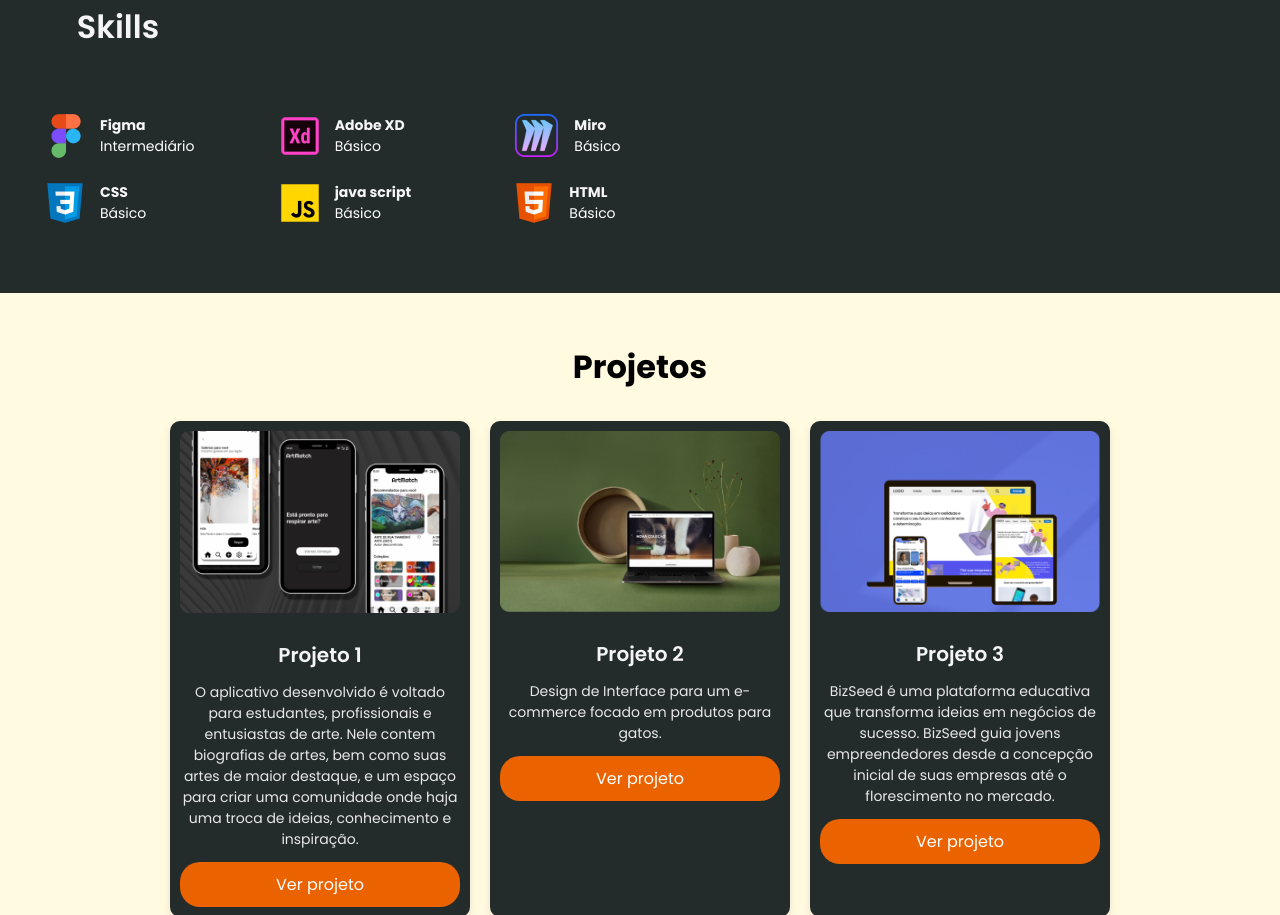
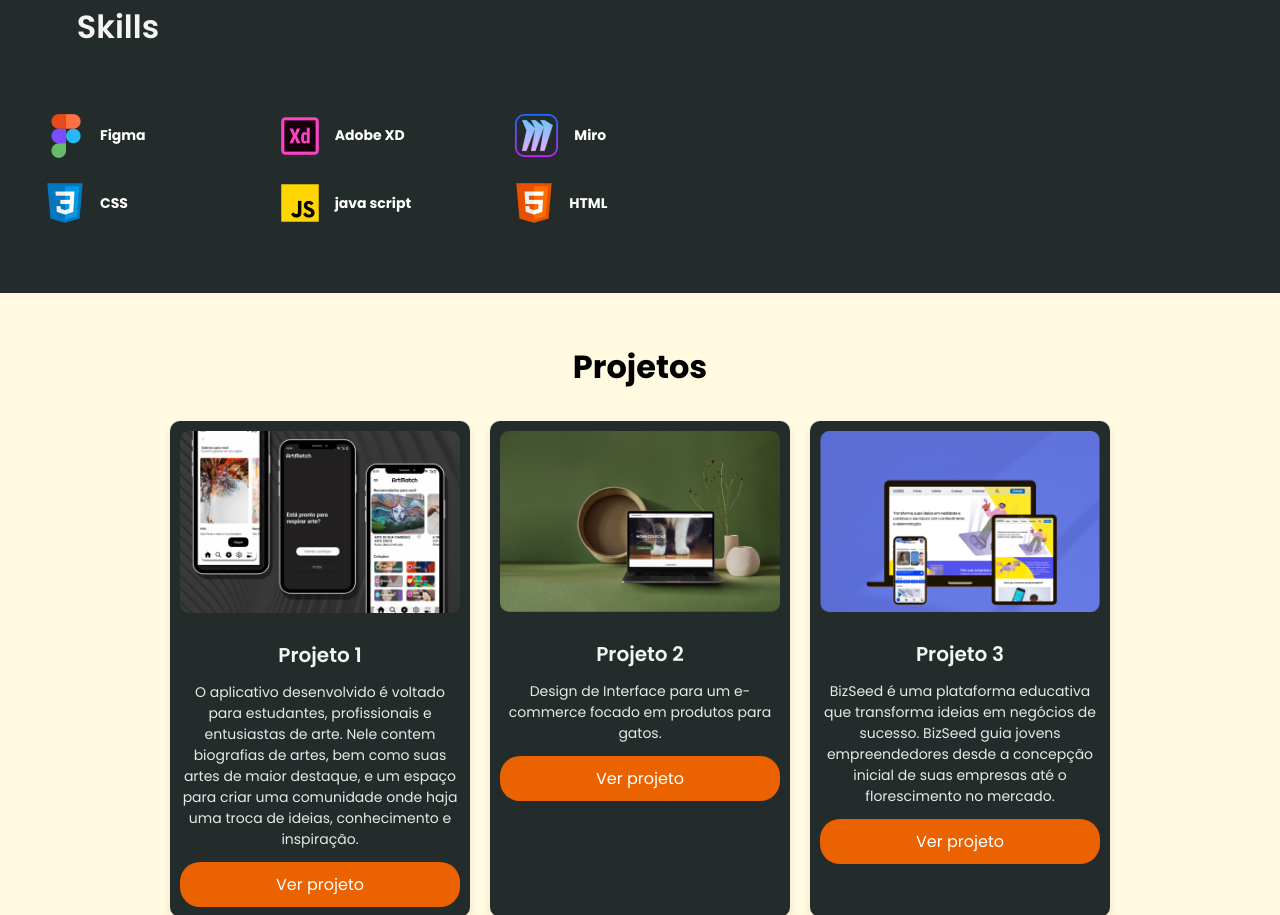
Before and after one commit to Anaromao01/Anaromao01.github.io, a plain HTML site: page index.html in a window 1280 px wide. Shown: the part 1265-2180 px from the top of the page. Drawn offline with Linux system fonts and the light colour scheme.

Commit message:
index.html

```diff
--- a/index.html
+++ b/index.html
@@ -62,7 +62,7 @@
             <span class="icon icon-figma"></span>
                 <div class="skill-info">
                    <p>Figma</p>
-                   <p>Intermediário</p>
+
                 </div>
         </div>
 
@@ -71,7 +71,7 @@
             <span class="icon icon-adobe"></span>
                 <div class="skill-info">
                    <p>Adobe XD</p>
-                   <p>Básico</p>
+
                 </div>
         </div>
 
@@ -80,7 +80,7 @@
             <span class="icon icon-miro"></span>
                 <div class="skill-info">
                     <p>Miro</p>
-                    <p>Básico</p>
+
                 </div>
         </div>
 
@@ -89,7 +89,7 @@
             <span class="icon icon-css"></span>
                 <div class="skill-info">
                     <p>CSS</p>
-                    <p>Básico</p>
+
                 </div>
         </div>
 
@@ -98,7 +98,7 @@
             <span class="icon icon-js"></span>
                 <div class="skill-info">
                     <p>java script</p>
-                    <p>Básico</p>
+
                 </div>
         </div>
 
@@ -107,7 +107,7 @@
             <span class="icon icon-html"></span>
                 <div class="skill-info">
                     <p>HTML</p>
-                    <p>Básico</p>
+
                 </div>
         </div>
     </div>
```
